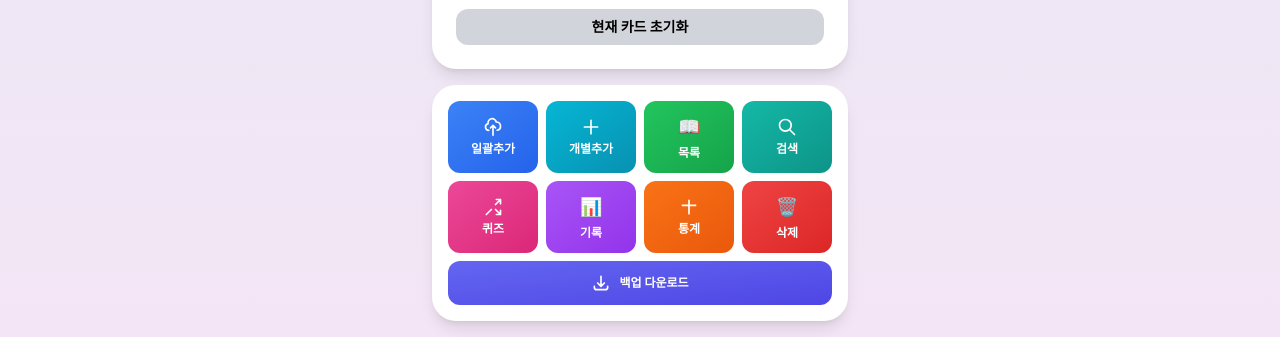
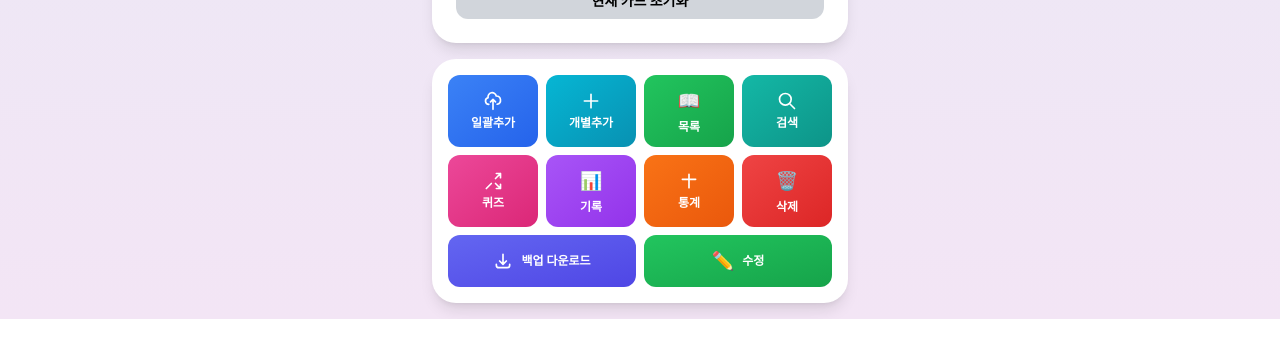
Before and after one commit to verygood2050/-1, a plain HTML site: page index.html in a window 1280 px wide. Shown: the part 513-850 px from the top of the page. Drawn offline with nearby package versions, Linux system fonts and the light colour scheme.

Commit message:
Add files via upload

```diff
--- a/index.html
+++ b/index.html
@@ -502,13 +502,7 @@
               e('div', {className: 'text-center mb-3'},
                 currentCard.reference && e('div', {className: 'font-black text-gray-900 text-lg'}, currentCard.reference)
               ),
-              e('div', {className: 'flex justify-between items-end'},
-                currentCard.text && e('div', {className: 'font-bold text-gray-800 text-base leading-relaxed flex-1'}, currentCard.text),
-                e('button', {
-                  onClick: () => openEditModal(selectedCard),
-                  className: 'ml-2 px-3 py-1 bg-green-500 text-white rounded-lg font-bold text-sm whitespace-nowrap'
-                }, '✏️ 수정')
-              )
+              currentCard.text && e('div', {className: 'font-bold text-gray-800 text-base leading-relaxed'}, currentCard.text)
             ),
 
             e('div', {className: 'bg-white rounded-3xl p-6 shadow-lg'},
@@ -557,9 +551,11 @@
               e('button', {onClick: () => { setShowDeleteModal(true); setDeleteMode('single'); setSelectedForDelete(new Set()); }, className: 'flex flex-col items-center justify-center p-3 bg-gradient-to-br from-red-500 to-red-600 text-white rounded-xl font-bold text-xs'},
                 e('span', {className: 'text-lg mb-1'}, '🗑️'), '삭제')
             ),
-            e('div', {className: 'grid grid-cols-1 gap-2 mt-2'},
+            e('div', {className: 'grid grid-cols-2 gap-2 mt-2'},
               e('button', {onClick: handleBackup, className: 'flex items-center justify-center p-3 bg-gradient-to-br from-indigo-500 to-indigo-600 text-white rounded-xl font-bold text-xs'},
-                e(Download, {className: 'w-5 h-5 mr-2'}), '백업 다운로드')
+                e(Download, {className: 'w-5 h-5 mr-2'}), '백업 다운로드'),
+              e('button', {onClick: () => openEditModal(selectedCard), className: 'flex items-center justify-center p-3 bg-gradient-to-br from-green-500 to-green-600 text-white rounded-xl font-bold text-xs'},
+                e('span', {className: 'text-lg mr-2'}, '✏️'), '수정')
             )
           )
         ),
```
